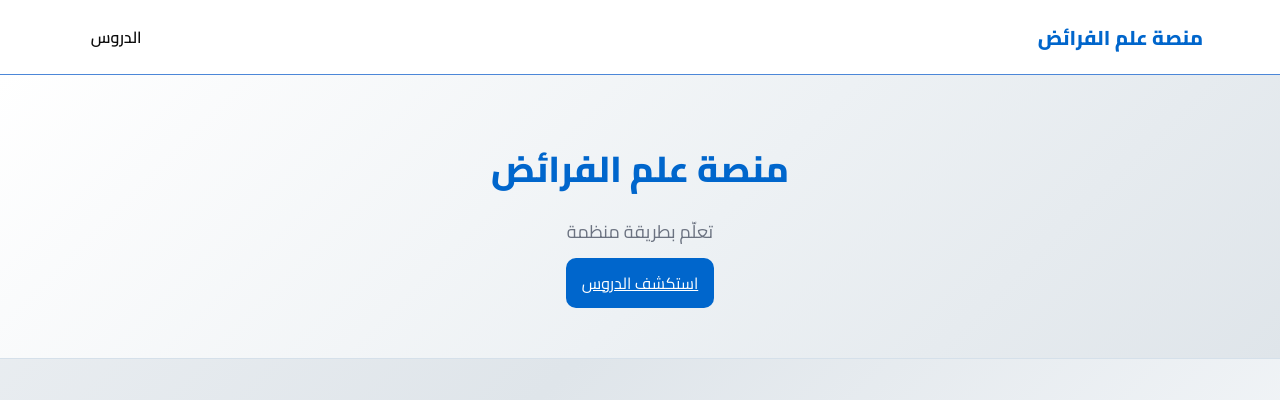
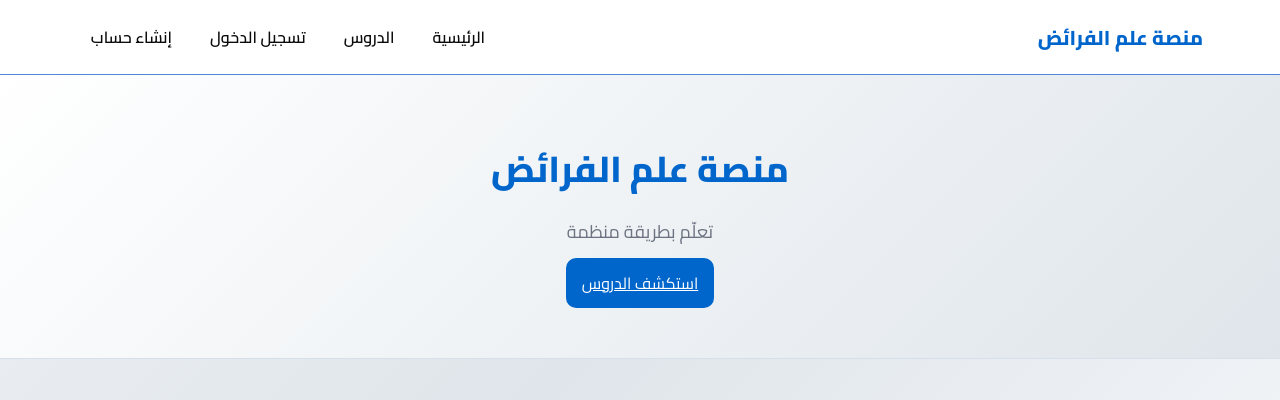
Before and after one commit to mustaphtouray7-svg/lessons-project-, a Flask app: page / in a window 1280 px wide. Shown: the top 400 px of the page. Run offline with Flask 3, Linux system fonts and the light colour scheme; some libraries are stand-ins or nearby versions.

Commit message:
Restore full homepage navigation

```diff
--- a/templates/index.html
+++ b/templates/index.html
@@ -10,9 +10,14 @@
     <header>
         <div class="logo">منصة علم الفرائض</div>
         <nav>
+            <a href="/">الرئيسية</a>
             <a href="/lessons">الدروس</a>
             {% if session.username %}
             <a href="/dashboard">لوحة الطالب</a>
+            <a href="/logout">تسجيل الخروج</a>
+            {% else %}
+            <a href="/login">تسجيل الدخول</a>
+            <a href="/register">إنشاء حساب</a>
             {% endif %}
         </nav>
     </header>
```
